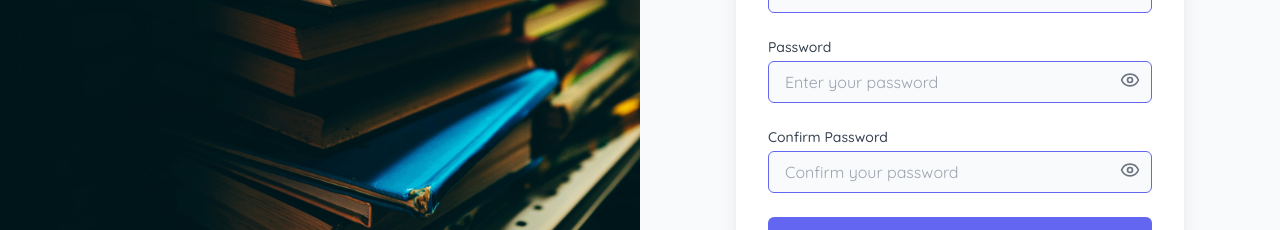
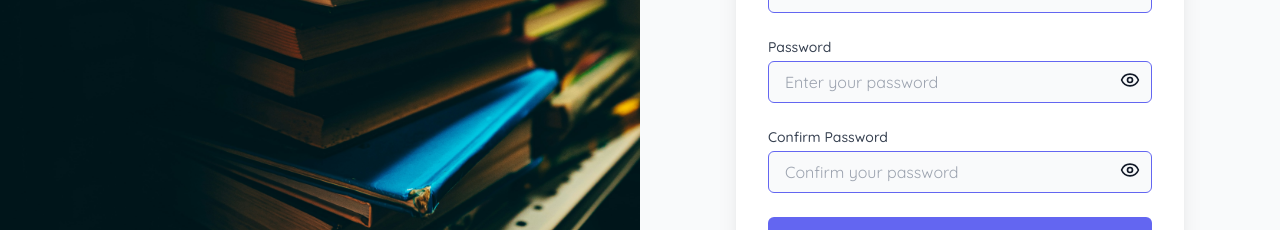
Before and after one commit to sehr4/studyhub-frontend, a React (Vite) app: page /signup in a window 1280 px wide. Shown: the part 527-757 px from the top of the page. Built offline with nearby package versions, Linux system fonts and the light colour scheme.

Commit message:
i moved the iconColors from the sidebar to the styles.js so we can import them to the login and signup pages. Now the eye / eyeoff in the white forms are black (it was invisible, since the bg and icon were the same color)

```diff
--- a/src/components/Sidebar.jsx
+++ b/src/components/Sidebar.jsx
@@ -3,20 +3,13 @@ import { useNavigate } from 'react-router-dom';
 import { useSelector } from 'react-redux';
 import { Home, BookOpen, Calendar, Users } from 'lucide-react';
 import { themeConfig } from '../themeConfig';
+import { iconColors } from '../utils/styles';
 
 const Sidebar = () => {
     const navigate = useNavigate();
     const { theme } = useSelector((state) => state.theme);
     const [isCollapsed, setIsCollapsed] = useState(false);
     const { bg, text, border, accentBg } = themeConfig[theme];
-
-    const iconColors = {
-        light: '#111827', // Black for light mode
-        dark: '#f9fafb',  // White for dark mode
-        ocean: '#dbeafe', // Light blue for ocean
-        forest: '#d9f99d', // Pale lime for forest
-        sunset: '#ffedd5', // Soft peach for sunset
-    };
 
     const navItems = [
         { icon: <Home size={24} />, label: 'Dashboard', path: '/dashboard' },
--- a/src/index.css
+++ b/src/index.css
@@ -19,8 +19,10 @@
   filter: drop-shadow(0 2px 8px rgba(0, 0, 0, 0.5));
 }
 
+/* I made the icon wrapper to Override Lucide's currentColor and external rules,
+ i had some trouble changing the color of the icons */
 .icon-wrapper svg {
-  stroke: var(--icon-color) !important; /* Override Lucide's currentColor and external rules */
+  stroke: var(--icon-color) !important;
 }
 
 .theme-switcher-login-signup {
--- a/src/pages/Login.jsx
+++ b/src/pages/Login.jsx
@@ -3,7 +3,7 @@ import axios from 'axios';
 import { useNavigate, Link } from 'react-router-dom';
 import { useSelector } from 'react-redux';
 import { Eye, EyeOff } from 'lucide-react';
-import { inputStyles, buttonStyles } from '../utils/styles';
+import { inputStyles, buttonStyles, iconColors } from '../utils/styles';
 import { API_BASE_URL } from '../config';
 
 const Login = () => {
@@ -73,7 +73,9 @@ const Login = () => {
                                     onClick={() => setShowPassword(!showPassword)}
                                     className="absolute right-3 top-1/2 -translate-y-1/2 text-gray-500 hover:text-gray-400"
                                 >
-                                    {showPassword ? <EyeOff size={20}/> : <Eye size={20}/>}
+                                    <span className="icon-wrapper" style={{'--icon-color': iconColors[theme]}}>
+                                        {showPassword ? <EyeOff size={20}/> : <Eye size={20}/>}
+                                    </span>
                                 </button>
                             </div>
                         </div>
--- a/src/pages/Signup.jsx
+++ b/src/pages/Signup.jsx
@@ -3,7 +3,7 @@ import axios from 'axios';
 import { useNavigate, Link } from 'react-router-dom';
 import { useSelector } from 'react-redux';
 import { Eye, EyeOff } from 'lucide-react';
-import { inputStyles, buttonStyles } from '../utils/styles';
+import {inputStyles, buttonStyles, iconColors} from '../utils/styles';
 import { API_BASE_URL } from '../config';
 
 const Signup = () => {
@@ -138,7 +138,9 @@ const Signup = () => {
                                     onClick={() => setShowPassword(!showPassword)}
                                     className="absolute right-3 top-1/2 -translate-y-1/2 text-gray-500 hover:text-gray-400"
                                 >
-                                    {showPassword ? <EyeOff size={20}/> : <Eye size={20}/>}
+                                    <span className="icon-wrapper" style={{'--icon-color': iconColors[theme]}}>
+                                        {showPassword ? <EyeOff size={20}/> : <Eye size={20}/>}
+                                    </span>
                                 </button>
                             </div>
                         </div>
@@ -159,7 +161,9 @@ const Signup = () => {
                                     onClick={() => setShowPassword(!showPassword)}
                                     className="absolute right-3 top-1/2 -translate-y-1/2 text-gray-500 hover:text-gray-400"
                                 >
-                                    {showPassword ? <EyeOff size={20}/> : <Eye size={20}/>}
+                                    <span className="icon-wrapper" style={{'--icon-color': iconColors[theme]}}>
+                                        {showPassword ? <EyeOff size={20}/> : <Eye size={20}/>}
+                                    </span>
                                 </button>
                             </div>
                         </div>
--- a/src/utils/styles.js
+++ b/src/utils/styles.js
@@ -13,3 +13,11 @@ export const buttonStyles = {
     forest: 'bg-forest-accent text-forest-bg hover:bg-green-700 hover:text-white',
     sunset: 'bg-sunset-accent text-sunset-bg hover:bg-orange-600 hover:text-white',
 };
+
+export const iconColors = {
+    light: '#111827', // Black for light mode
+    dark: '#f9fafb',  // White for dark mode
+    ocean: '#dbeafe', // Light blue for ocean
+    forest: '#d9f99d', // Pale lime for forest
+    sunset: '#ffedd5', // Soft peach for sunset
+};
```
